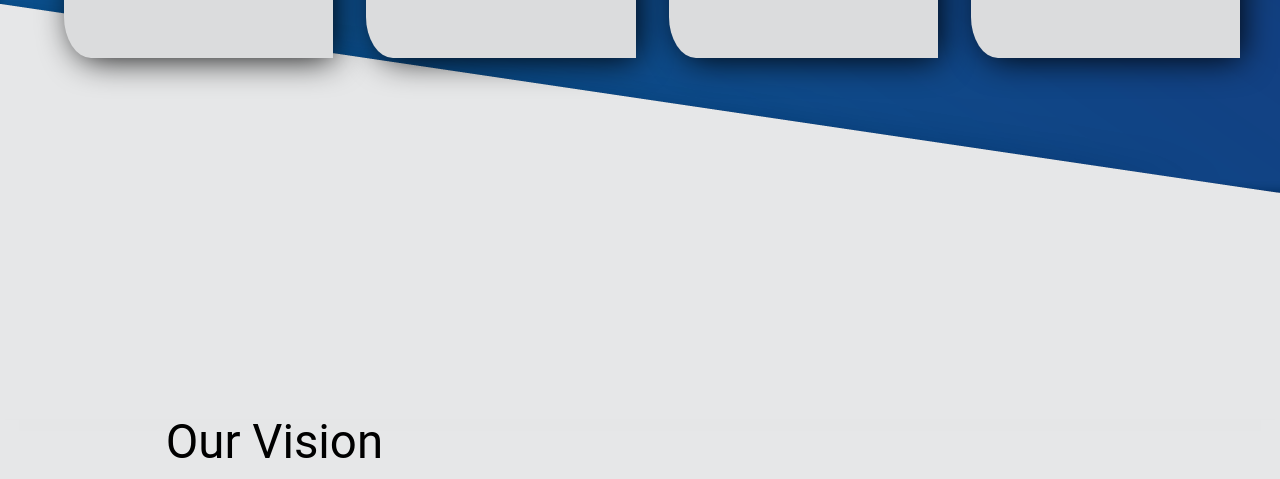
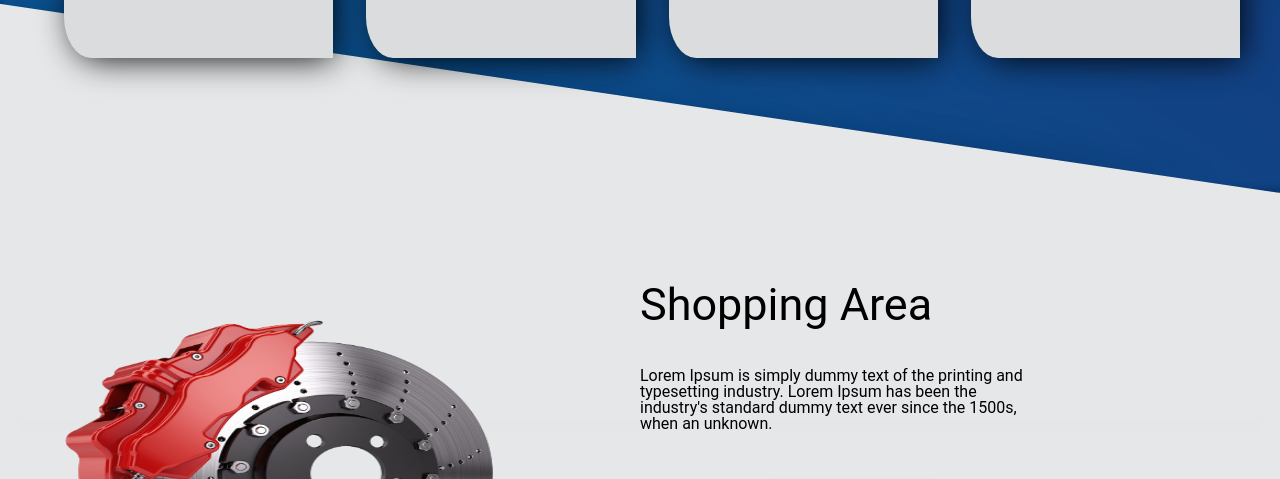
Before and after one commit to asac-cars/cars, a Node server app: page / in a window 1280 px wide; the page is wider, and only the part inside the window is pictured. Shown: the part 1781-2260 px from the top of that part. Run offline with Node 20, Linux system fonts and the light colour scheme; data that the repository does not hold is empty; some libraries are stand-ins or nearby versions; grey boxes are pictures that could not be loaded.

Commit message:
Animation 2

```diff
--- a/public/css/base.css
+++ b/public/css/base.css
@@ -465,3 +465,54 @@
   animation-name: fadeInUp;
   animation-duration: 1.7s;
 }
+
+.count {
+  border-radius: 10% 1%;
+  width: 30%;
+  height: 20vh;
+  margin-top: -30vh;
+  margin-left: 50%;
+  position: relative;
+
+
+}
+
+#list1 li {
+  display: inline;
+}
+ul li span{
+  font-size:5vh;
+}
+#headline{
+ font-size:5ch;
+ margin-bottom: 5vh;
+}
+
+.shop {
+  position: relative;
+  width: 240px;
+  height: 240px;
+  padding: 10px;
+}
+.shop > div {
+  position: absolute;
+  top: 10px;
+  left: 10px;
+  right: 10px;
+  bottom: 10px;
+}
+
+.shopping{
+  padding-bottom: 20vh;
+  margin-top: -17vh;
+}
+
+.shopping #p{
+  font-size: 3vh;
+  margin-top: -5vh;
+  color: #0b2a8f;
+}
+#countdown{
+  margin-top: 5vh;
+
+}
--- a/server.js
+++ b/server.js
@@ -45,7 +45,7 @@
 app.use(express.urlencoded({ extended: true }));
 
 // pg client
-// const client = new pg.Client(process.env.DATABASE_URL);
+//const client = new pg.Client(process.env.DATABASE_URL);
 const client = new pg.Client({ connectionString: process.env.DATABASE_URL, ssl: { rejectUnauthorized: false } });
 
 // middle ware to use (put) and (delete) methods
--- a/views/pages/index.ejs
+++ b/views/pages/index.ejs
@@ -124,18 +124,37 @@
       </section>
 
 
-      <section class="vedio_section">
-        <p class="vheading"> Our Vision </p>
-        <div class="vedio">
-          <h5> To provide access to cars information world in a simple and interesting way. To be a bioneer company in
-            cars services field. </h5>
-          <video class="play" width=85% height="100%" autoplay muted loop>
-            <source
-              src="https://vod-progressive.akamaized.net/exp=1618869893~acl=%2A%2F725146063.mp4%2A~hmac=ac06641745b8a63a5bc0b1fa6eb61aed94d86c59ff3cd1d7b7555b96c26feeba/vimeo-prod-skyfire-std-us/01/2256/8/211283717/725146063.mp4?filename=Car+-+8562.mp4">
+      <section class="shopping">
 
-          </video>
+        <div class="shop">
+          <div><img src="../../image/battary.png" width="250%" height="150%"></div>
+          <div><img src="../../image/trbo.png" width="250%" height="150%"></div>
+          <div><img src="../../image/exh.png" width="250%" height="150%"></div>
+          <div><img src="../../image/wheel.png" width="250%" height="150%"></div>
+          <div><img src="../../image/plug.png" width="250%" height="150%"></div>
+          <div><img src="../../image/radiator.png" width="250%" height="150%"></div>
         </div>
+
+        <div class="count">
+          <p id="headline">Shopping Area </p>
+
+          <p>Lorem Ipsum is simply dummy text of the printing and typesetting industry. Lorem Ipsum has been the
+            industry's standard dummy text ever since the 1500s, when an unknown.</p>
+            <ul>
+            <button>Subscribe</button>
+            <p id="p">Comming Soon</p>
+            </ul>
+
+          <div id="countdown">
+            <ul id="list1">
+              <li><span id="days"></span>days</li>
+              <li><span id="hours"></span>Hours</li>
+              <li><span id="minutes"></span>Minutes</li>
+              <li><span id="seconds"></span>Seconds</li>
+            </ul>
+          </div>
       </section>
+
 
       <section class="footer">
 
```
Also changed, not shown: public/image/battary.png (added), public/image/exh.png (added), public/image/plug.png (added), public/image/radiator.png (added), public/image/trbo.png (added), public/image/wheel.png (added), public/js/app.js.
